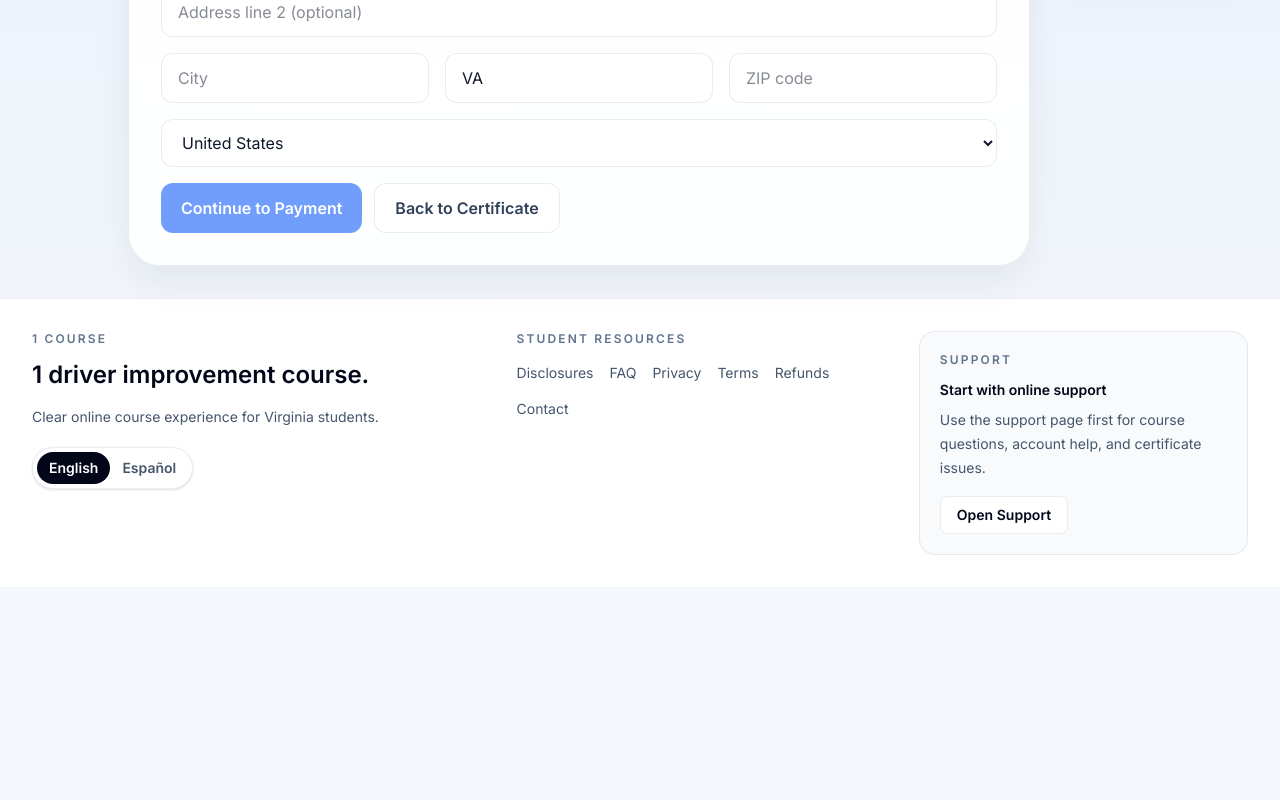
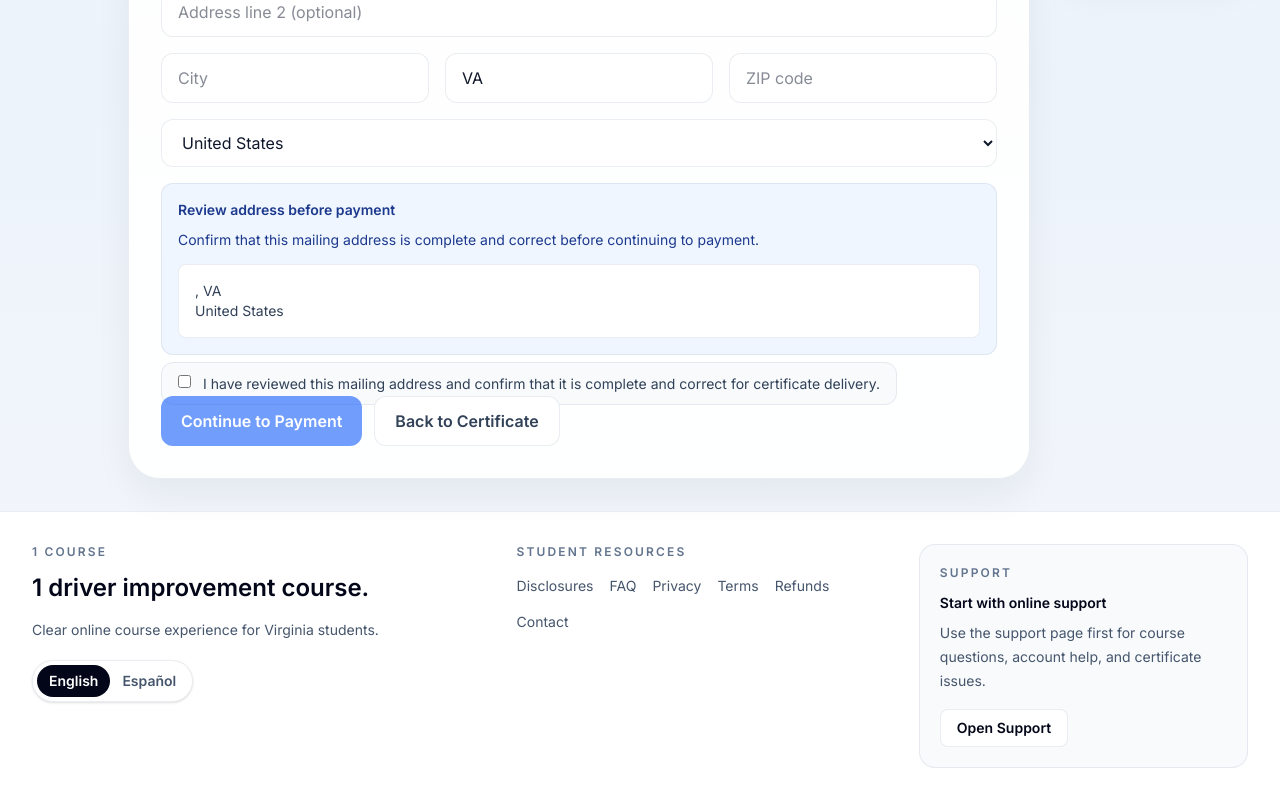
Before and after one commit to ankurfadia-ctrl/driver-course-platform, a Next.js app: page /1/certificate/mailed-copy in a window 1280 px wide. Shown: the part 720-1520 px from the top of the page. Before the commit the page ends 1307 px from the top, so only its background shows below. Built offline with nearby package versions, Linux system fonts and the light colour scheme; no server answers.

Commit message:
Require mailed certificate address review

```diff
--- a/app/[state]/certificate/mailed-copy/page.tsx
+++ b/app/[state]/certificate/mailed-copy/page.tsx
@@ -65,6 +65,11 @@ export default function MailedCertificateOrderPage() {
           stateField: "Estado",
           postalCode: "Codigo postal",
           unitedStates: "Estados Unidos",
+          reviewTitle: "Revisa la direccion antes del pago",
+          reviewBody:
+            "Confirma que la direccion postal es completa y correcta antes de continuar al pago.",
+          addressConfirmation:
+            "He revisado esta direccion y confirmo que esta completa y correcta para el envio del certificado.",
           preparingCheckout: "Preparando pago...",
           continueToPayment: "Continuar al pago",
           backToCertificate: "Volver al certificado",
@@ -98,6 +103,11 @@ export default function MailedCertificateOrderPage() {
           stateField: "State",
           postalCode: "ZIP code",
           unitedStates: "United States",
+          reviewTitle: "Review address before payment",
+          reviewBody:
+            "Confirm that this mailing address is complete and correct before continuing to payment.",
+          addressConfirmation:
+            "I have reviewed this mailing address and confirm that it is complete and correct for certificate delivery.",
           preparingCheckout: "Preparing checkout...",
           continueToPayment: "Continue to Payment",
           backToCertificate: "Back to Certificate",
@@ -113,6 +123,15 @@ export default function MailedCertificateOrderPage() {
   const [loadingIdentity, setLoadingIdentity] = useState(true)
   const [submitting, setSubmitting] = useState(false)
   const [error, setError] = useState<string | null>(null)
+  const [addressConfirmed, setAddressConfirmed] = useState(false)
+
+  const addressPreviewLines = [
+    `${address.firstName} ${address.lastName}`.trim(),
+    address.addressLine1.trim(),
+    address.addressLine2?.trim() ?? "",
+    `${address.city.trim()}, ${address.state.trim()} ${address.postalCode.trim()}`.trim(),
+    address.country === "US" ? copy.unitedStates : address.country,
+  ].filter(Boolean)
 
   useEffect(() => {
     let isMounted = true
@@ -155,6 +174,7 @@ export default function MailedCertificateOrderPage() {
         ...current,
         [field]: event.target.value,
       }))
+      setAddressConfirmed(false)
     }
 
   async function handleSubmit(event: React.FormEvent<HTMLFormElement>) {
@@ -169,6 +189,11 @@ export default function MailedCertificateOrderPage() {
       setSubmitting(true)
       setError(null)
       validateMailingAddress(address)
+
+      if (!addressConfirmed) {
+        setError(copy.addressConfirmation)
+        return
+      }
 
       const response = await fetch("/api/checkout", {
         method: "POST",
@@ -305,6 +330,27 @@ export default function MailedCertificateOrderPage() {
               <option value="US">{copy.unitedStates}</option>
             </select>
 
+            <div className="rounded-xl border border-blue-200 bg-blue-50 p-4 text-sm text-blue-900">
+              <div className="font-semibold">{copy.reviewTitle}</div>
+              <p className="mt-2 leading-6">{copy.reviewBody}</p>
+              <div className="mt-3 rounded-lg border border-blue-100 bg-white p-4 text-slate-700">
+                {addressPreviewLines.map((line) => (
+                  <div key={line}>{line}</div>
+                ))}
+              </div>
+            </div>
+
+            <label className="rounded-xl border border-slate-200 bg-slate-50 px-4 py-3 text-sm leading-6 text-slate-700">
+              <input
+                type="checkbox"
+                checked={addressConfirmed}
+                onChange={(event) => setAddressConfirmed(event.target.checked)}
+                className="mr-3 mt-1 align-top"
+                disabled={submitting}
+              />
+              <span>{copy.addressConfirmation}</span>
+            </label>
+
             {error ? (
               <div className="rounded-xl border border-red-200 bg-red-50 p-4 text-sm text-red-700">
                 {error}
@@ -314,7 +360,7 @@ export default function MailedCertificateOrderPage() {
             <div className="flex flex-wrap gap-3">
               <button
                 type="submit"
-                disabled={submitting || !certificateId}
+                disabled={submitting || !certificateId || !addressConfirmed}
                 className="rounded-xl bg-blue-600 px-5 py-3 font-semibold text-white hover:bg-blue-700 disabled:opacity-60"
               >
                 {submitting ? copy.preparingCheckout : copy.continueToPayment}
```
